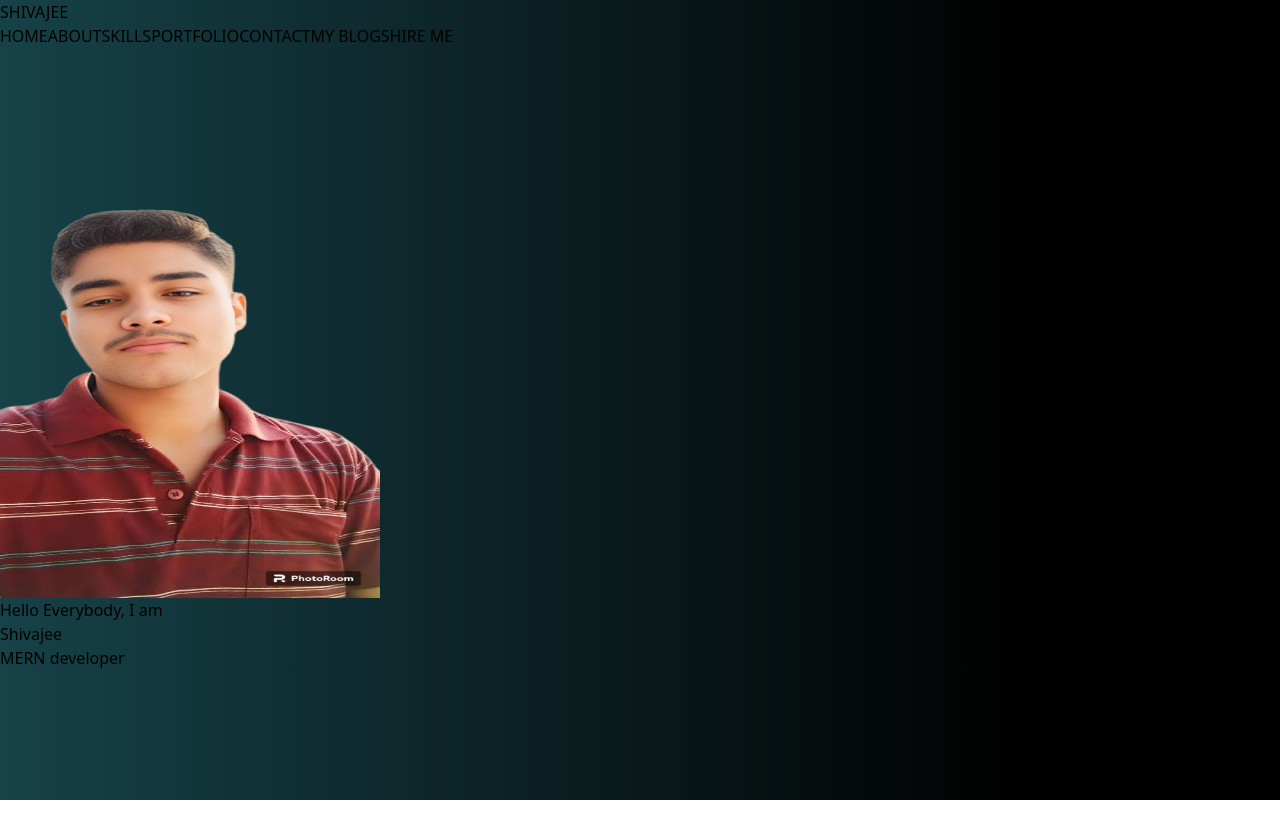
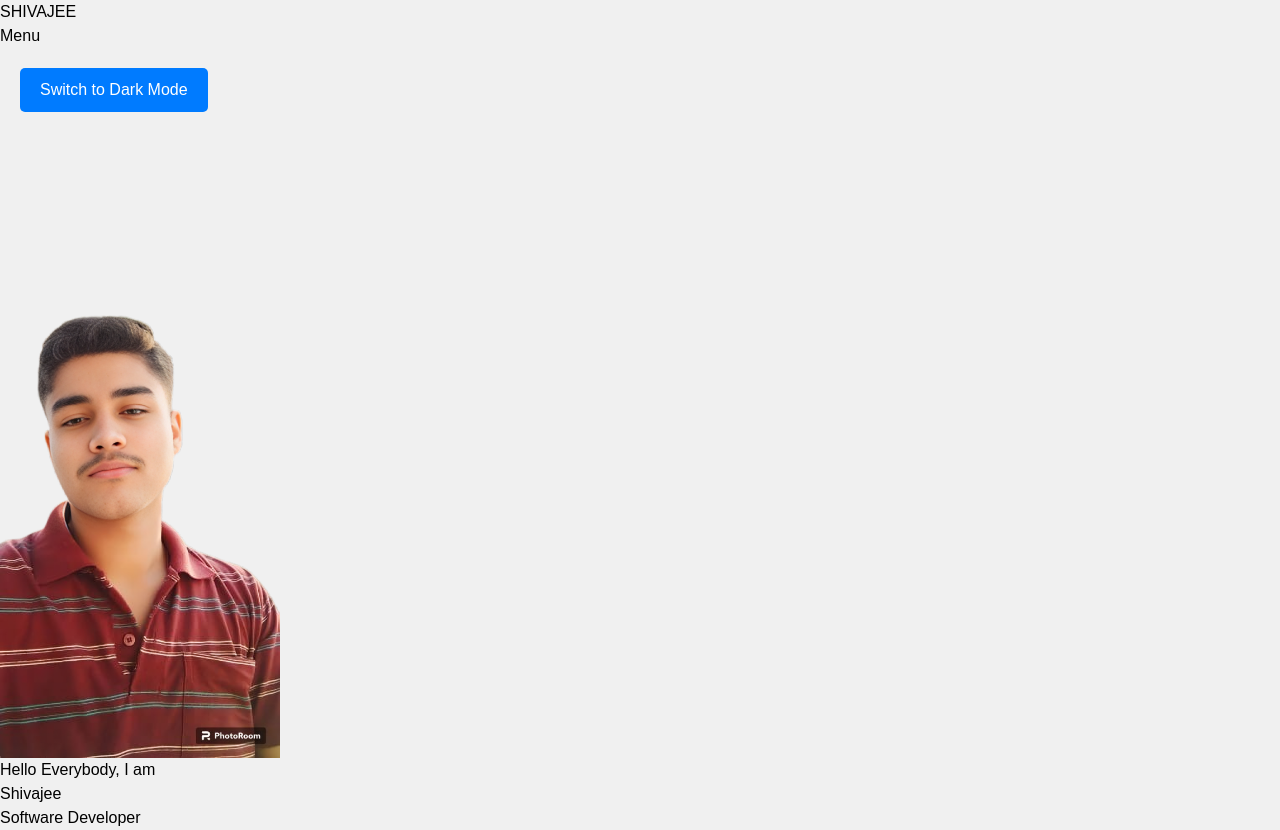
Before and after one commit to shivajee98/portfolio-project, a React (Vite) app: page / in a window 1280 px wide. Before the commit the page ends 800 px from the top, so only its background shows below. Built offline with nearby package versions, Linux system fonts and the light colour scheme.

Commit message:
basic tweaks applied temporarily

```diff
--- a/index.html
+++ b/index.html
@@ -5,15 +5,6 @@
     <link rel="icon" type="image/svg+xml" href="/vite.svg" />
     <meta name="viewport" content="width=device-width, initial-scale=1.0" />
     <title>Shivajee</title>
-    <style>
-      body{
-        /* background-color: #0093E9; */
-        background: linear-gradient(90deg, #164248 0%, #010000 80%);
-        overflow: hidden;
-        user-select: none;
-      }
-    </style>
-
   </head>
   <body>
 
--- a/src/App.jsx
+++ b/src/App.jsx
@@ -1,18 +1,33 @@
-import { useState } from 'react'
-import './App.css'
-import Header from './components/Header'
-import Banner from './components/Banner'
-import Footer from './components/Footer'
+// src/App.jsx
+import React, { useState, useEffect } from 'react';
+import Header from '../src/components/Header.jsx';
+import Banner from './components/Banner.jsx'
+import './index.css';
 
-function App() {
-  const [count, setCount] = useState(0)
+const App = () => {
+  const [darkMode, setDarkMode] = useState(() => {
+    const savedTheme = localStorage.getItem('darkMode');
+    return savedTheme ? JSON.parse(savedTheme) : false;
+  });
+
+  useEffect(() => {
+    localStorage.setItem('darkMode', JSON.stringify(darkMode));
+    document.body.className = darkMode ? 'dark' : '';
+  }, [darkMode]);
+
+  const toggleDarkMode = () => {
+    setDarkMode(!darkMode);
+  };
 
   return (
-    <>
-    <Header />
-    <Banner />
-    </>
-  )
-}
+    <div>
+      <Header />
+      <button onClick={toggleDarkMode} className="toggle-button">
+        {darkMode ? 'Switch to Light Mode' : 'Switch to Dark Mode'}
+      </button>
+      <Banner/>
+    </div>
+  );
+};
 
-export default App
+export default App;
--- a/src/components/Banner.jsx
+++ b/src/components/Banner.jsx
@@ -3,19 +3,19 @@ import profileImage from '../assets/profileImage.png';
 
 const Banner = () => {
   return (
-    <div className='main-container flex justify-center mt-20 '>
-      <div className='max-w-screen-xl w-1/2 bg-gradient-to-l from-teal-900 to-black overflow-hidden rounded-3xl shadow-2xl flex justify-around space-x-8'>
+    <div className='main-container flex justify-center mt-1 mb-10'>
+      <div className='max-w-screen-xl w-full sm:w-3/4 md:w-2/3 lg:w-1/2 xl:w-2/3 bg-gradient-to-l overflow-hidden rounded-3xl shadow-2xl flex flex-col sm:flex-row justify-around items-center space-y-8 sm:space-y-0 sm:space-x-8'>
 
         {/* Image Section */}
-        <div className='px-0 -ml-36'>
-          <img className='mt-10 ' src={profileImage} alt='Profile' style={{ width: '380px', height: '550px' }} />
+        <div className='w-full sm:w-2/5 md:w-1/2 lg:w-2/5 xl:w-1/2 px-0 sm:-ml-36'>
+          <img className='mt-10 w-full' src={profileImage} alt='Profile' style={{ maxWidth: '280px', height: 'auto' }} />
         </div>
 
         {/* Text Section */}
-        <div className='p-7 my-48'>
-          <h2 className='text-xl'>Hello Everybody, I am</h2>
-          <h1 className='text-4xl leading-loose font-bold'>Shivajee</h1>
-          <h2 className='text-xl font-semibold'>MERN developer</h2>
+        <div className='w-full sm:w-3/5 md:w-1/2 lg:w-3/5 xl:w-1/2 p-7 my-8 sm:my-0'>
+          <h2 className='text-xl text-black'>Hello Everybody, I am</h2>
+          <h1 className='text-4xl leading-loose font-bold text-balance'>Shivajee</h1>
+          <h2 className='text-xl font-semibold text-balance'>Software Developer</h2>
         </div>
 
       </div>
--- a/src/components/Footer.jsx
+++ /dev/null
@@ -1,11 +0,0 @@
-import React from 'react'
-
-const Footer = () => {
-  return (
-    <div className='bg-gray-400 absolute h-screen z-0  w-screen'>
-        <h1>Hii</h1>
-    </div>
-  )
-}
-
-export default Footer
--- a/src/components/Header.jsx
+++ b/src/components/Header.jsx
@@ -1,64 +1,45 @@
-import React, { useState } from 'react'
+// src/Header.jsx
+import React, { useState } from 'react';
 
 const Header = () => {
+    const [brandName, setBrandName] = useState("Shivajee");
+    const [menuLinks, setMenuLinks] = useState([
+        { title: 'Home', link: '/home', id: 1 },
+        { title: 'About', link: '/google.com', id: 2 },
+        { title: 'Skills', link: '/skills', id: 3 },
+        { title: 'Portfolio', link: '/portfolio', id: 4 },
+        { title: 'Contact', link: '/contact', id: 5 },
+        { title: 'My Blogs', link: '/blogs', id: 6 },
+    ]);
+    const [isDropdownOpen, setIsDropdownOpen] = useState(false);
 
-
-    const [brandName, setBrandName] = useState("Shivajee")
-    const [menuLinks, setMenuLinks] = useState([
-        {
-            title: 'Home',
-            link: '/home',
-            id: 1,
-        },
-        {
-            title: 'About',
-            link: '/google.com',
-            id: 2,
-        },
-        {
-            title: 'Skills',
-            link: '/skills',
-            id: 3,
-        },
-        {
-            title: 'Portfolio',
-            link: '/portfolio',
-            id: 4,
-        },
-        {
-            title: 'Contact',
-            link: '/contact',
-            id: 5,
-        },
-        {
-            title: 'My Blogs',
-            link: '/blogs',
-            id: 6,
-        },
-    ])
-    const [actionButton, setActionButton] = useState({title: "Hire Me", links: '/hireMe'})
-
+    const toggleDropdown = () => {
+        setIsDropdownOpen(!isDropdownOpen);
+    };
 
     return (
         <>
-    <div className="mt-4 h-20 items-center main flex justify-between px-16 text-white font-bold text-lg ">
+            <div className="mt-4 h-20 items-center main flex justify-between px-4 sm:px-16 text-orange-500 font-bold text-lg">
                 <div>
-                {/* brand logo */}
                     <h1 className='text-4xl font-bold'>{brandName.toUpperCase()}</h1>
-
                 </div>
-            <div className='space-x-10'>
-                {/* menu links */}
-            { menuLinks.map((links) => (
-                <a key={links.id} href={links.link} className='bg-teal-400 hover:bg-teal-800 text-white py-2 px-4 rounded-lg shadow-md transition-colors duration-300'>{links.title.toUpperCase()}</a>
-              )) }
-
-                {/* button */}
-                <button href='actionButton.links' className='bg-teal-400 hover:bg-teal-800 text-white py-2 px-4 rounded-lg shadow-md transition-colors duration-300'> {actionButton.title.toUpperCase()} </button>
+                <div className="relative">
+                    <button onClick={toggleDropdown} className="text-white bg-teal-500 hover:bg-teal-700 py-2 px-4 rounded-lg shadow-md focus:outline-none">
+                        Menu
+                    </button>
+                    {isDropdownOpen && (
+                        <div className="absolute right-0 mt-2 w-48 bg-white rounded-md shadow-lg z-10">
+                            {menuLinks.map((links) => (
+                                <a key={links.id} href={links.link} className='block px-4 py-2 text-gray-800 hover:bg-teal-500 hover:text-white transition-colors duration-300'>
+                                    {links.title}
+                                </a>
+                            ))}
+                        </div>
+                    )}
                 </div>
             </div>
         </>
-  )
-}
+    );
+};
 
-export default Header
+export default Header;
--- a/src/index.css
+++ b/src/index.css
@@ -1,3 +1,31 @@
 @tailwind base;
 @tailwind components;
 @tailwind utilities;
+/* src/index.css */
+body {
+    background-color: #f0f0f0;
+    color: #000;
+    margin: 0;
+    padding: 0;
+    font-family: sans-serif;
+  }
+
+  body.dark {
+    background-color: #121212;
+    color: #fff;
+  }
+
+  .toggle-button {
+    padding: 10px 20px;
+    margin: 20px;
+    border: none;
+    cursor: pointer;
+    background-color: #007bff;
+    color: white;
+    border-radius: 5px;
+    transition: background-color 0.3s;
+  }
+
+  body.dark .toggle-button {
+    background-color: #555;
+  }
```
Lines whose indentation alone changed are shown as unchanged.
